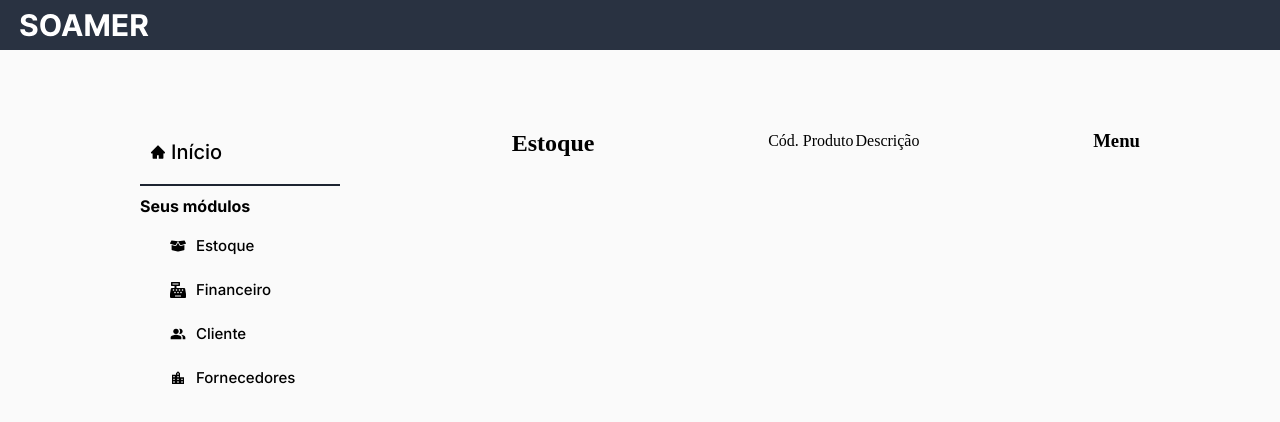
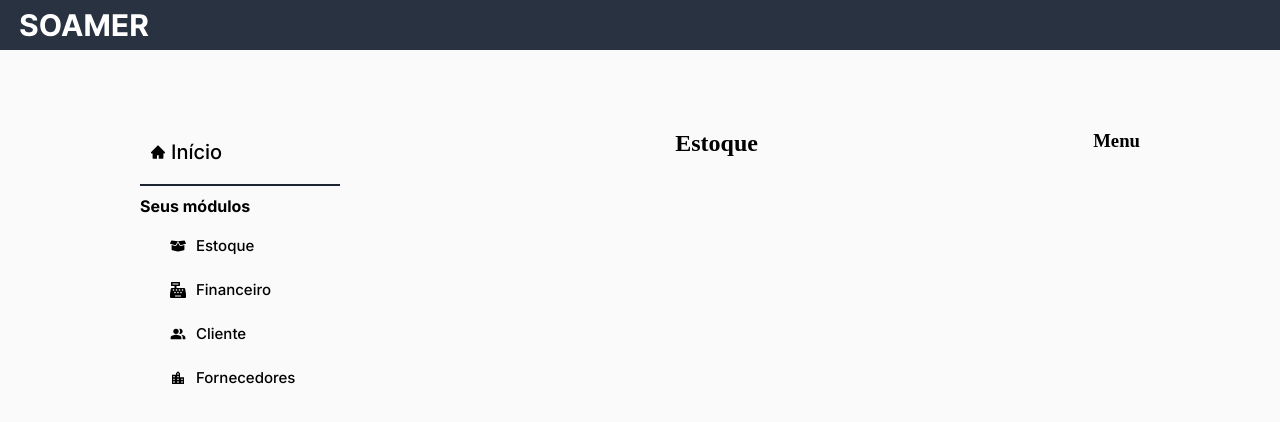
Before and after one commit to HenkelDio/soamer-project, a React (Create React App) app in the folder client/: page /estoque in a window 1280 px wide. Shown: the top 422 px of the page. Built offline with nearby package versions, Linux system fonts and the light colour scheme.

Commit message:
Update styles from estoque page.

```diff
--- a/client/src/components/content/index.js
+++ b/client/src/components/content/index.js
@@ -1,7 +1,9 @@
+import { Container } from "./style";
+
 export default function Content({children}) {
   return (
-    <>
-    {children}
-    </>
+    <Container>
+      {children}
+    </Container>
   )
 }
--- /dev/null
+++ b/client/src/components/content/style.js
@@ -0,0 +1,6 @@
+import styled from "styled-components";
+
+export const Container = styled.div`
+  display: flex;
+  flex-direction: column;
+`;
--- a/client/src/pages/layout/estoque/index.js
+++ b/client/src/pages/layout/estoque/index.js
@@ -12,14 +12,6 @@ export default function Estoque() {
         <SideMenu />
         <Content>
           <h2>Estoque</h2>
-          <div>
-          <table>
-            <tr>
-              <td>Cód. Produto</td>
-              <td>Descrição</td>
-            </tr>
-          </table>
-          </div>
         </Content>
         <Menu />
       </Container>
```
